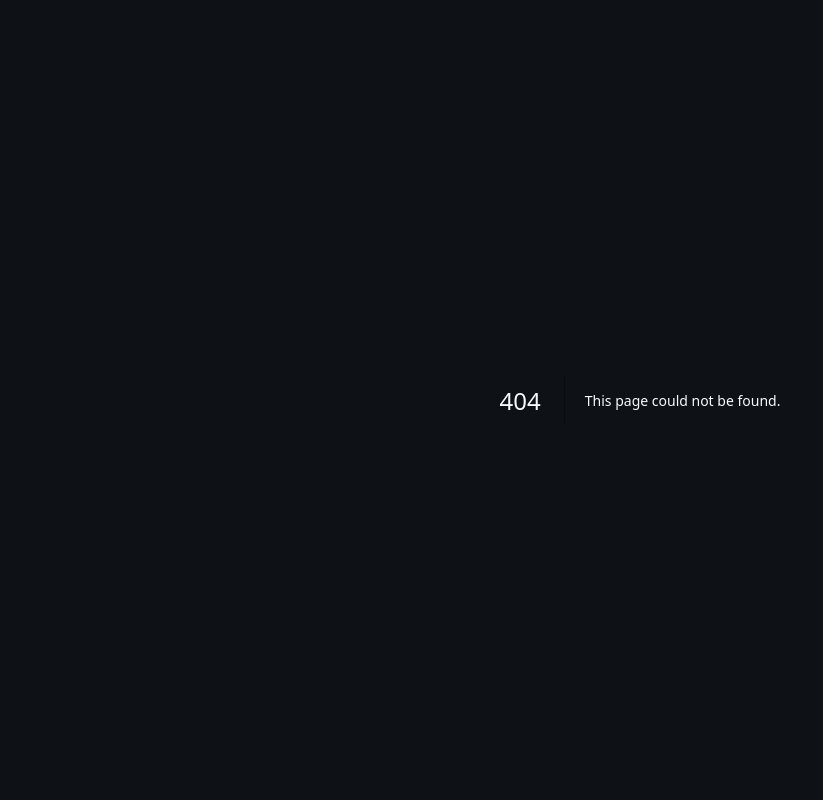
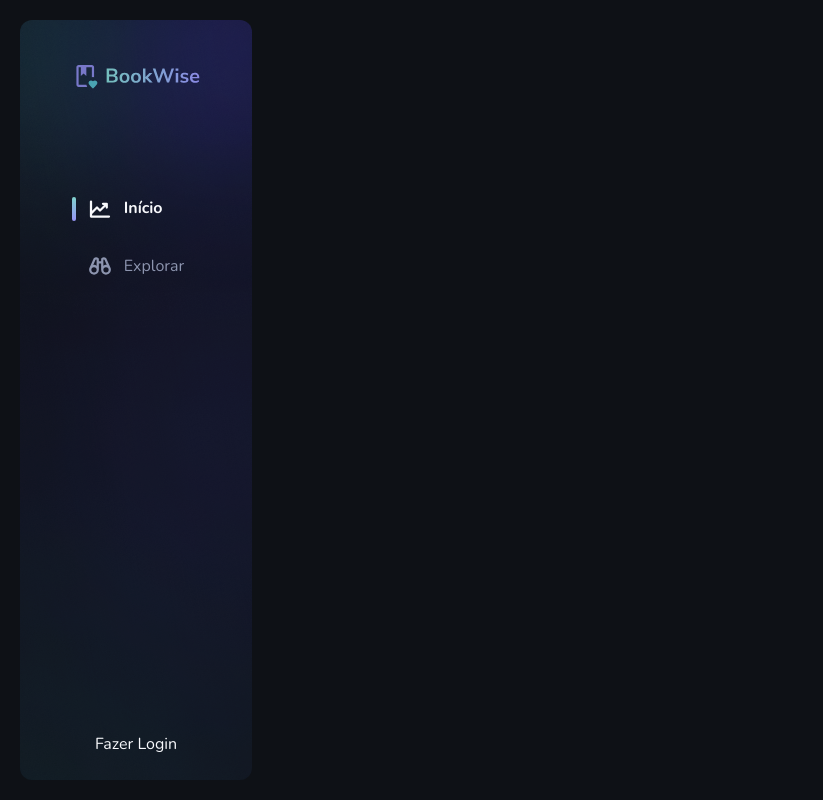
Before and after one commit to luiz21goncalves/ignite-book-wise, a Next.js app: page /dashboard in a window 1280 px wide. Before the commit this address had no page. Shown: the whole page, without its empty margins (0-823 px from the left). Built offline with nearby package versions, Linux system fonts and the light colour scheme.

Commit message:
feat: add sidebar component

```diff
--- /dev/null
+++ b/src/components/Sidebar/SidebarLink.tsx
@@ -0,0 +1,28 @@
+import Link, { LinkProps } from 'next/link'
+import { useRouter } from 'next/router'
+import { ElementType } from 'react'
+
+type SidebarLinkProps = LinkProps & {
+  icon: ElementType
+  children: string
+}
+
+export function SidebarLink(props: SidebarLinkProps) {
+  const { children, icon: Icon, href, ...attrs } = props
+
+  const router = useRouter()
+
+  const isActive = router.route === href
+
+  return (
+    <Link
+      {...attrs}
+      href={href}
+      data-active={isActive}
+      className="data-[active=true]:before:content-[' '] relative flex items-center gap-3 py-2 text-gray-400 transition-colors hover:text-gray-100 data-[active=true]:text-button-md data-[active=true]:font-bold data-[active=true]:text-gray-100 data-[active=true]:before:absolute data-[active=true]:before:-left-4 data-[active=true]:before:h-6 data-[active=true]:before:w-1 data-[active=true]:before:rounded-full data-[active=true]:before:bg-gradient-vertical"
+    >
+      <Icon size={24} weight="bold" />
+      {children}
+    </Link>
+  )
+}
--- /dev/null
+++ b/src/components/Sidebar/index.tsx
@@ -0,0 +1,27 @@
+import Image from 'next/image'
+import Link from 'next/link'
+
+import { Binoculars, ChartLineUp } from '@phosphor-icons/react'
+
+import logo from '@/assets/logo.svg'
+
+import { SidebarLink } from './SidebarLink'
+
+export function Sidebar() {
+  return (
+    <aside className="z-20 flex h-full w-[14.5rem] flex-col items-center justify-between rounded-xl bg-[url('/sidebar-background.png')] pb-6 pt-10">
+      <Image src={logo} alt="" width={128} height={32} />
+
+      <nav className="mt-24 flex flex-1 flex-col gap-4">
+        <SidebarLink href="/dashboard" icon={ChartLineUp}>
+          Início
+        </SidebarLink>
+        <SidebarLink href="/dashboard/explorer" icon={Binoculars}>
+          Explorar
+        </SidebarLink>
+      </nav>
+
+      <Link href="/">Fazer Login</Link>
+    </aside>
+  )
+}
--- /dev/null
+++ b/src/pages/dashboard/index.tsx
@@ -0,0 +1,9 @@
+import { Sidebar } from '@/components/Sidebar'
+
+export default function Dashboard() {
+  return (
+    <div className="flex h-full w-full gap-24 p-5">
+      <Sidebar />
+    </div>
+  )
+}
```
Also changed, not shown: public/sidebar-background.png (added).
